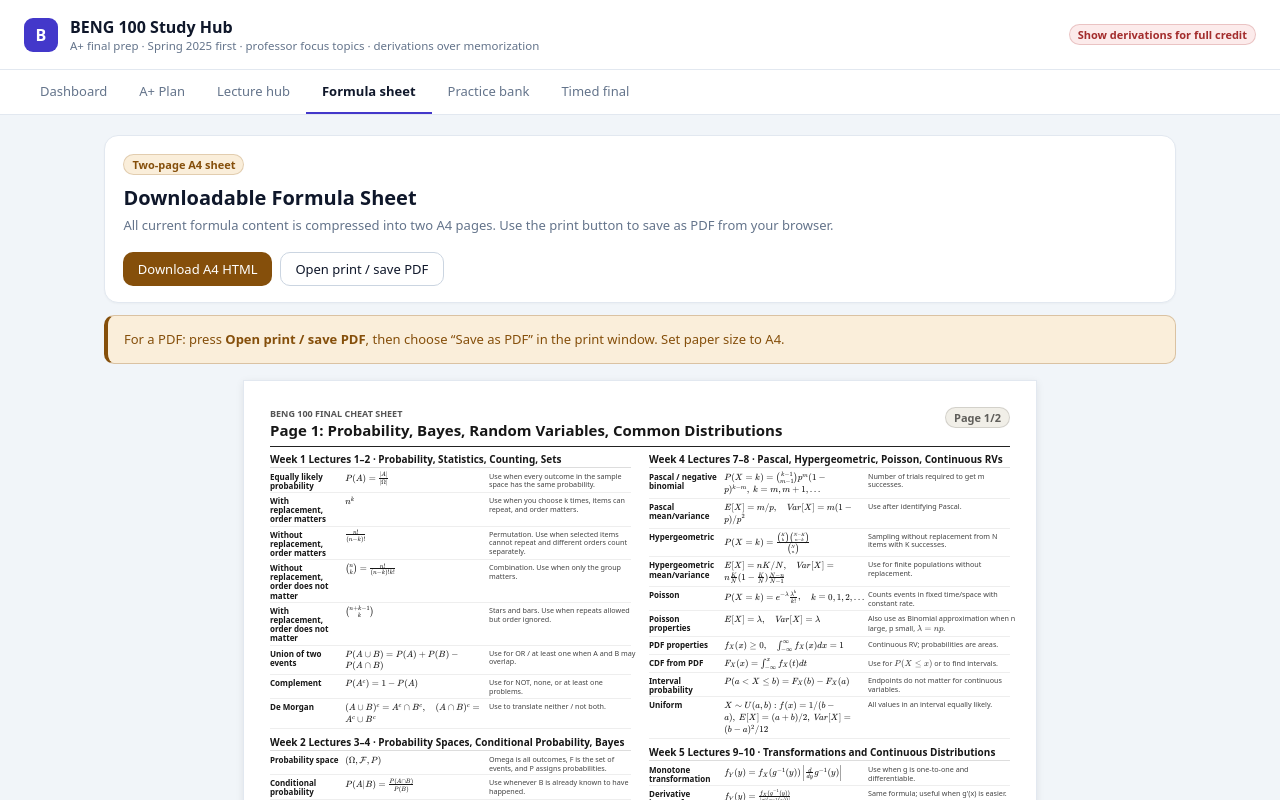
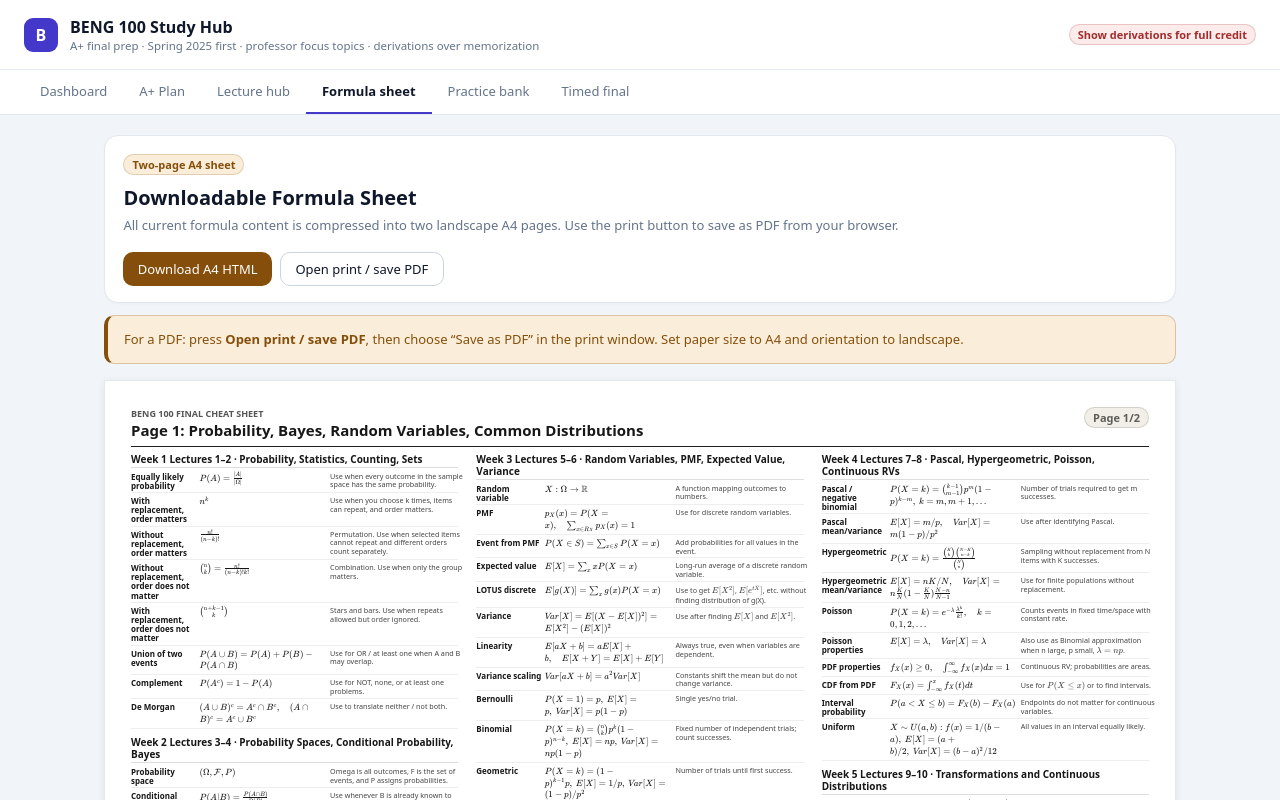
Before and after one commit to aku1108/Beng100-final-study-hub, a React (Vite) app in the folder beng100-vercel-app/: page / in a window 1280 px wide. Both pictures are taken after a click on the button "Build cheat sheet". Shown: the top 800 px of the page. Built offline with nearby package versions, Linux system fonts and the light colour scheme.

Commit message:
Use landscape A4 formula sheet

```diff
--- a/beng100-vercel-app/src/App.jsx
+++ b/beng100-vercel-app/src/App.jsx
@@ -1960,18 +1960,18 @@ function renderFormulaSheetHtml() {
   <title>BENG 100 Two-Page Formula Sheet</title>
   <link rel="stylesheet" href="https://cdn.jsdelivr.net/npm/katex@0.16.9/dist/katex.min.css">
   <style>
-    @page { size: A4; margin: 0; }
+    @page { size: A4 landscape; margin: 0; }
     * { box-sizing: border-box; }
     body { margin: 0; background: #e8e8e8; color: #171717; font-family: Arial, Helvetica, sans-serif; }
     .toolbar { position: sticky; top: 0; z-index: 2; padding: 10px 14px; background: #fff; border-bottom: 1px solid #ccc; display: flex; gap: 8px; align-items: center; }
     .toolbar button { border: 1px solid #777; background: #111827; color: #fff; border-radius: 6px; padding: 8px 11px; cursor: pointer; }
     .toolbar span { font-size: 12px; color: #555; }
-    .page { width: 210mm; min-height: 297mm; margin: 12px auto; padding: 7mm; background: #fff; page-break-after: always; overflow: hidden; }
+    .page { width: 297mm; min-height: 210mm; margin: 12px auto; padding: 7mm; background: #fff; page-break-after: always; overflow: hidden; }
     header { display: flex; justify-content: space-between; gap: 8px; align-items: flex-start; border-bottom: 1px solid #111; padding-bottom: 4px; margin-bottom: 4px; }
     .eyebrow, .page-number { font-size: 8px; font-weight: 700; letter-spacing: .04em; text-transform: uppercase; color: #555; }
     h1 { margin: 1px 0 0; font-size: 12px; line-height: 1.15; }
     h2 { margin: 4px 0 2px; font-size: 8.2px; line-height: 1.15; color: #111827; border-bottom: .5px solid #d7d7d7; padding-bottom: 1px; }
-    main { column-count: 2; column-gap: 4mm; }
+    main { column-count: 3; column-gap: 4mm; }
     .week-block { break-inside: avoid; margin-bottom: 2.5px; }
     .formula-grid { display: grid; gap: 1.5px; }
     .formula-row { display: grid; grid-template-columns: 20% 39% 41%; gap: 2px; align-items: start; border-bottom: .4px solid #ececec; padding-bottom: 1px; }
@@ -1988,7 +1988,7 @@ function renderFormulaSheetHtml() {
   </style>
 </head>
 <body>
-  <div class="toolbar"><button onclick="window.print()">Print / Save as PDF</button><span>Use paper size A4, scale 100%, margins none/default.</span></div>
+  <div class="toolbar"><button onclick="window.print()">Print / Save as PDF</button><span>Use paper size A4, orientation landscape, scale 100%, margins none/default.</span></div>
   ${pages}
   <script src="https://cdn.jsdelivr.net/npm/katex@0.16.9/dist/katex.min.js"></script>
   <script src="https://cdn.jsdelivr.net/npm/katex@0.16.9/dist/contrib/auto-render.min.js"></script>
@@ -2025,7 +2025,7 @@ function openPrintableFormulaSheet() {
   win.document.close();
 }
 function FormulaA4Page({ page, index }) {
-  return <div style={{ background:"#fff", color:"#171717", border:"1px solid var(--color-border-tertiary)", boxShadow:"0 2px 8px #00000014", width:"100%", maxWidth:"794px", minHeight:"1123px", margin:"0 auto 18px", padding:"26px", overflow:"hidden" }}>
+  return <div style={{ background:"#fff", color:"#171717", border:"1px solid var(--color-border-tertiary)", boxShadow:"0 2px 8px #00000014", width:"100%", maxWidth:"1123px", minHeight:"794px", margin:"0 auto 18px", padding:"26px", overflow:"hidden" }}>
     <div style={{ display:"flex", justifyContent:"space-between", gap:"10px", alignItems:"flex-start", borderBottom:"1px solid #222", paddingBottom:"6px", marginBottom:"6px" }}>
       <div>
         <div style={{ fontSize:"9px", fontWeight:800, textTransform:"uppercase", color:"#555" }}>BENG 100 Final Cheat Sheet</div>
@@ -2033,7 +2033,7 @@ function FormulaA4Page({ page, index }) {
       </div>
       <Pill color={C.gray} bg={C.grayBg}>Page {index + 1}/2</Pill>
     </div>
-    <div style={{ columnCount:2, columnGap:"18px" }}>
+    <div style={{ columnCount:3, columnGap:"18px" }}>
       {formulasForPage(page).map(sheet=><section key={sheet.label} style={{ breakInside:"avoid", marginBottom:"7px" }}>
         <h3 style={{ margin:"0 0 4px", fontSize:"10px", lineHeight:1.2, borderBottom:"0.5px solid #ddd", paddingBottom:"2px" }}>{sheet.label} · {sheet.title}</h3>
         <div style={{ display:"grid", gap:"3px" }}>
@@ -2232,14 +2232,14 @@ function FormulaSheetTab() {
       <div>
         <Pill color={C.amber} bg={C.amberBg}>Two-page A4 sheet</Pill>
         <h2 style={{ margin:"0.55rem 0 0.25rem", fontSize:"20px" }}>Downloadable Formula Sheet</h2>
-        <p style={{ margin:0, color:"var(--color-text-secondary)", fontSize:"13px", lineHeight:1.6 }}>All current formula content is compressed into two A4 pages. Use the print button to save as PDF from your browser.</p>
+        <p style={{ margin:0, color:"var(--color-text-secondary)", fontSize:"13px", lineHeight:1.6 }}>All current formula content is compressed into two landscape A4 pages. Use the print button to save as PDF from your browser.</p>
       </div>
       <div style={{ display:"flex", gap:"8px", flexWrap:"wrap" }}>
         <button style={S.btn("primary", C.amber)} onClick={downloadFormulaSheet}>Download A4 HTML</button>
         <button style={S.btn("outline")} onClick={openPrintableFormulaSheet}>Open print / save PDF</button>
       </div>
     </div>
-    <div style={S.alert(C.amber,C.amberBg)}>For a PDF: press <strong>Open print / save PDF</strong>, then choose “Save as PDF” in the print window. Set paper size to A4.</div>
+    <div style={S.alert(C.amber,C.amberBg)}>For a PDF: press <strong>Open print / save PDF</strong>, then choose “Save as PDF” in the print window. Set paper size to A4 and orientation to landscape.</div>
     <div style={{ display:"grid", gap:"18px", marginBottom:"1rem" }}>
       {FORMULA_SHEET_PAGES.map((page,i)=><FormulaA4Page key={page.title} page={page} index={i}/>)}
     </div>
```
